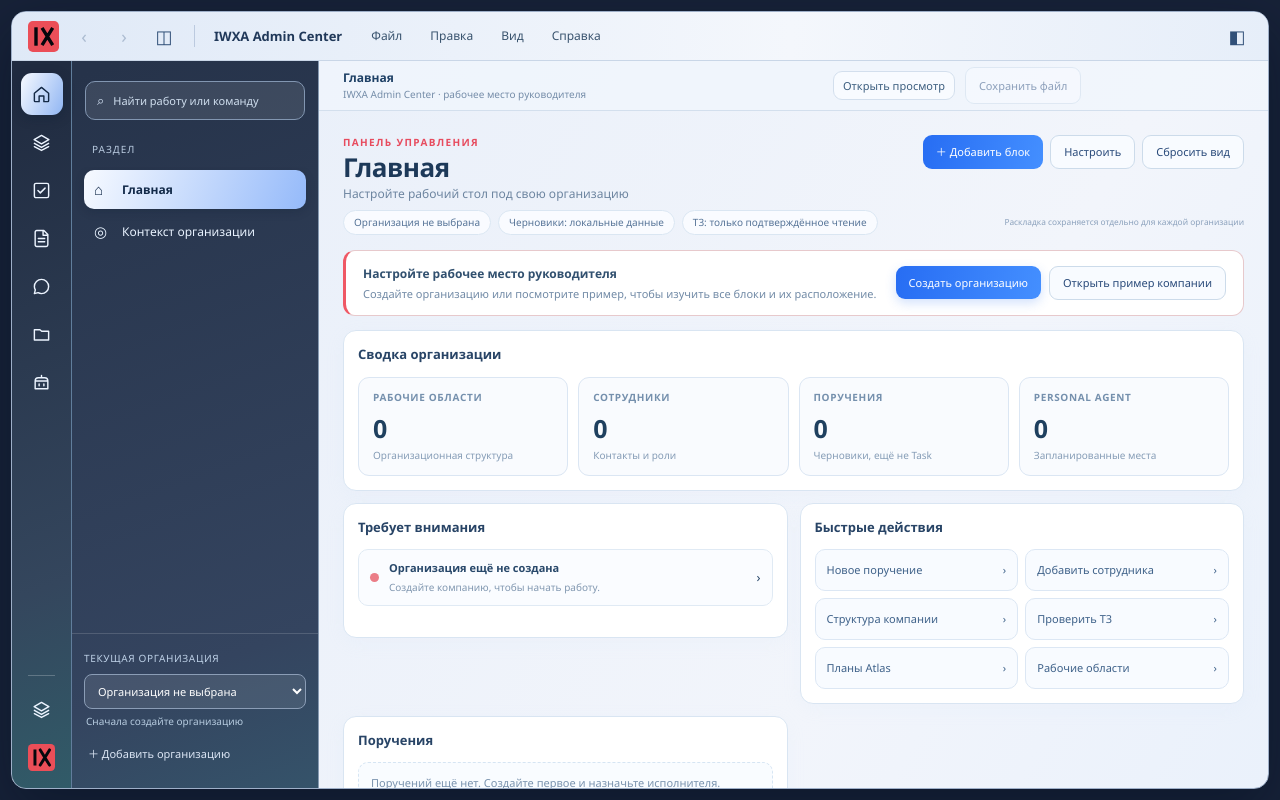
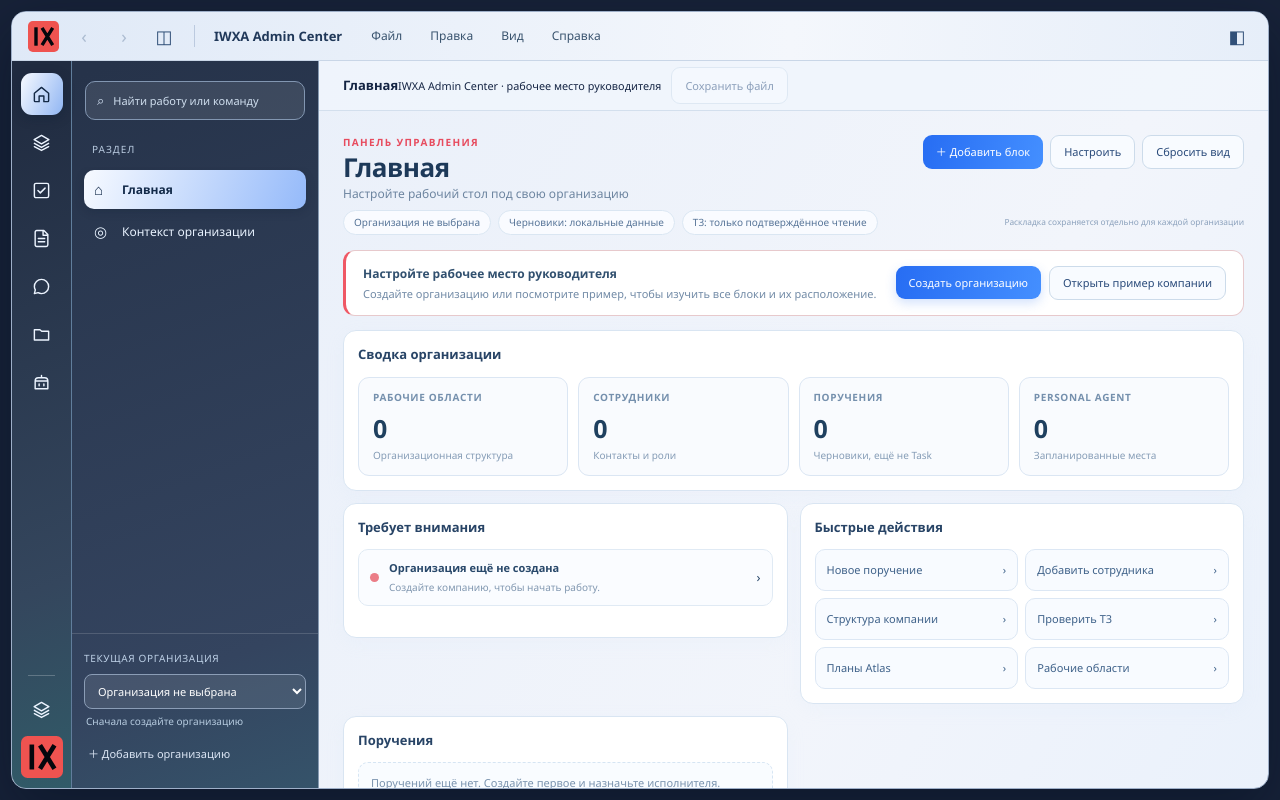
Before and after one commit to Faust-S/Center, a React (Vite) app: page / in a window 1280 px wide. Built offline with nearby package versions, Linux system fonts and the light colour scheme.

Commit message:
fix(admin 0.4): single approved IWXA red brand asset in title and profile; remove duplicate site-like header controls

```diff
--- a/src/App.tsx
+++ b/src/App.tsx
@@ -11,6 +11,7 @@ import {retainSignedWorkspaceForPage,mayOpenSignedWorkspaceOnPage} from './signe
 import type {ManagerOriginalSelection} from './manager-original-selection';
 import Cen04LicensePanel from './Cen04LicensePanel';
 import AgeExchangePanel from './AgeExchangePanel';
+import iwxaBrandMark from './assets/iwxa-admin-center.svg?url';
 import './style.css';
 import './admin-v8.css';
 
@@ -593,11 +594,7 @@ export default function App() {
   return <div className={`app v8-app ${menuOpen?'menu-open':''} ${inspectorVisible?'with-inspector':''}`}
       style={{'--v8-inspector-width':inspectorWidth+'px'} as React.CSSProperties}>
     <header className="v8-titlebar" aria-label="IWXA Admin Center">
-      <svg className="v8-logo" viewBox="0 0 64 64" role="img" aria-label="IWXA">
-        <rect width="64" height="64" rx="10" fill="#eb4e58"/>
-        <rect x="13" y="13" width="7" height="38" fill="#05070d"/>
-        <path d="M29 14 L51 50 M51 14 L29 50" stroke="#05070d" strokeWidth="7"/>
-      </svg>
+      <img className="v8-logo" src={iwxaBrandMark} alt="IWXA Admin Center"/>
       <button type="button" className="v8-topicon" title="Назад" disabled={navigationCursor.current===0} onClick={()=>goHistory(-1)} aria-label="Назад">‹</button>
       <button type="button" className="v8-topicon" title="Вперёд" disabled={navigationCursor.current>=navigationHistory.current.length-1} onClick={()=>goHistory(1)} aria-label="Вперёд">›</button>
       <button type="button" className="v8-topicon" title="Показать или скрыть разделы" onClick={()=>setMenuOpen(value=>!value)} aria-label="Разделы">◫</button>
@@ -642,7 +639,7 @@ export default function App() {
       <div className="v8-rail-rule"/>
       <button type="button" title="Выбрать организацию" aria-label="Выбрать организацию" onClick={()=>go('overview')}><V8RailIcon name="context"/></button>
       <button type="button" className="v8-rail-profile" data-testid="nav-data" aria-label="Профиль и настройки" title="Профиль и настройки" onClick={()=>go('data')}>
-        <svg viewBox="0 0 64 64" role="img" aria-label="IWXA"><rect width="64" height="64" rx="10" fill="#eb4e58"/><rect x="13" y="13" width="7" height="38" fill="#05070d"/><path d="M29 14 L51 50 M51 14 L29 50" stroke="#05070d" strokeWidth="7"/></svg>
+        <img className="v8-profile-mark" src={iwxaBrandMark} alt="IWXA Admin Center"/>
       </button>
     </nav>
     <aside className="sidebar" aria-label="Навигация по разделам">
@@ -677,7 +674,7 @@ export default function App() {
     </aside>
 
     <main className="main">
-      <header className="top"><button className="menu-button quiet" aria-label="Открыть меню" aria-expanded={menuOpen} onClick={()=>setMenuOpen(!menuOpen)}>☰</button><div className="breadcrumb"><strong>{title}</strong><small>{org?.name??'IWXA Admin Center · рабочее место руководителя'}</small></div>
+      <header className="top" aria-label="Текущий раздел"><div className="v8-page-location"><strong>{title}</strong><small>{org?.name??'IWXA Admin Center · рабочее место руководителя'}</small></div>
        {signedWorkspaceOrg&&<>
         {signedWorkspaceVisible
           ? <button className="secondary" data-testid="d3-return-to-review"
@@ -688,7 +685,6 @@ export default function App() {
           aria-label="Завершить подписанную Workspace T3" title="Завершить сеанс Workspace T3"
           onClick={()=>{void closeSignedWorkspace().catch(()=>setError('Не удалось завершить Workspace T3.'));}}>×</button>
        </>}
-       <button type="button" className="v8-dock-toggle" onClick={()=>setInspectorVisible(value=>!value)}>{inspectorVisible?'Скрыть просмотр':'Открыть просмотр'}</button>
        <button className="secondary top-save" onClick={saveFile} disabled={!org||saving}>{nativeHost?'Сохранить на компьютере':'Сохранить файл'}</button></header>
       {page!=='overview'&&page!=='results'&&<div className="page-heading"><div><div className="eyebrow">РАБОЧЕЕ МЕСТО РУКОВОДИТЕЛЯ</div><h1>{title}</h1></div><span className="status neutral">Черновики</span></div>}
       {error && <div className="notice error" role="alert">{error}</div>}
```
